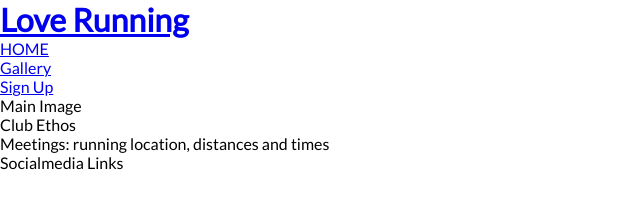
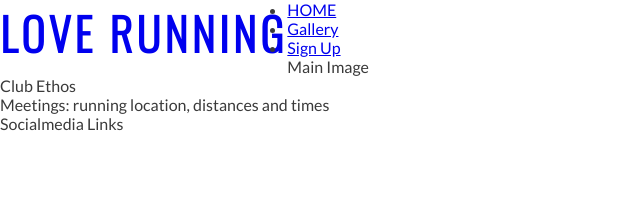
Before and after one commit to latorreandrea/Love-running-exercise-, a plain HTML site: page index.html in a window 1280 px wide. Shown: the whole page, without its empty margins (0-640 px from the left). Drawn offline with nearby package versions, Linux system fonts and the light colour scheme.

Commit message:
set logo style

```diff
--- a/assets/css/style.css
+++ b/assets/css/style.css
@@ -9,5 +9,20 @@
 body {
       font-family: Lato, sans-serif;
       font-weight: 300;
+      color: #3a3a3a;
 
 }
+
+/* logo style*/
+h1,
+h2 {
+    font-family: Oswald, sans-serif;
+    text-transform: uppercase;
+    letter-spacing: 4px;
+    color: 252525;
+}
+
+#logo {
+       float: left;
+       font-size: 280%;
+}
--- a/index.html
+++ b/index.html
@@ -12,7 +12,7 @@
 <body>
     <header>
         <a href="index.html">
-         <h1>Love Running</h1>
+         <h1 id="logo">Love Running</h1>
         </a>
 
         <nav>
```
